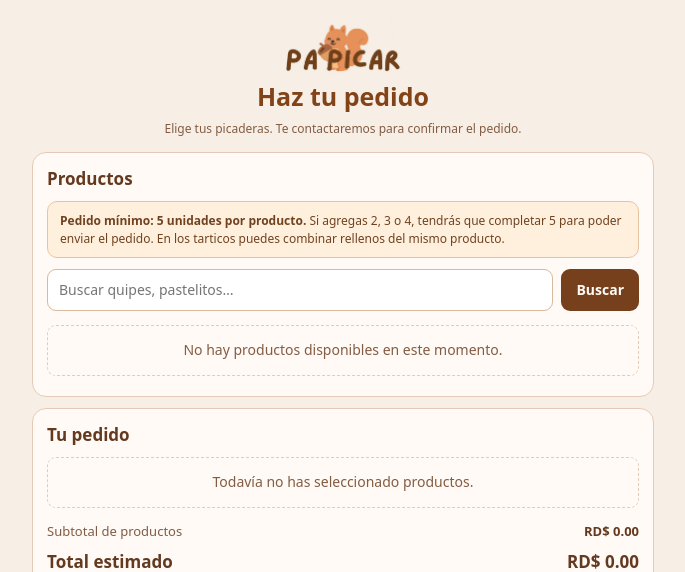
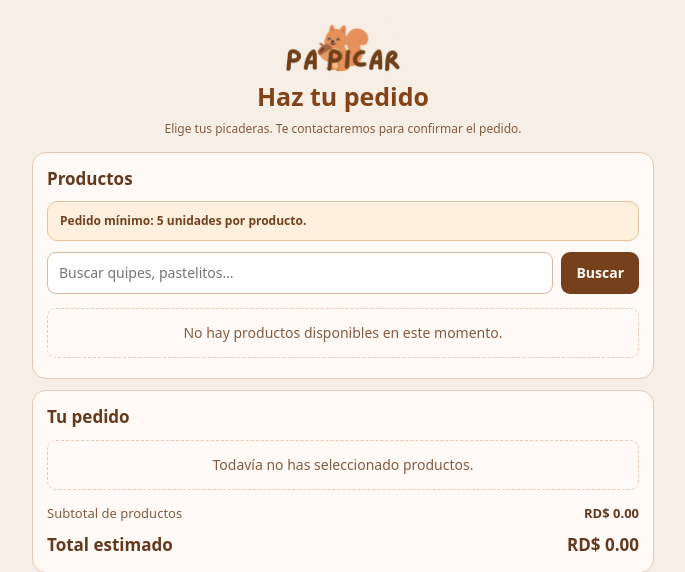
Before and after one commit to matiascorderoedwin-cmyk/Pa-picar, a Flask app: page /pedir in a window 1280 px wide. Shown: the top 572 px of the page, without its empty margins (297-982 px from the left). Run offline with Flask 3, Linux system fonts and the light colour scheme; data that the repository does not hold is empty; some libraries are stand-ins or nearby versions.

Commit message:
Simplify five-unit minimum notices in public order form

```diff
--- a/app.py
+++ b/app.py
@@ -1064,10 +1064,7 @@ def enviar_pedido():
                 for producto in productos:
                     q=cantidades[producto['id']]
                     if q < 5:
-                        raise ValueError(
-                            f'El mínimo es de 5 unidades por producto. '
-                            f'Agrega al menos 5 unidades de {producto["nombre"]}; llevas {q}.'
-                        )
+                        raise ValueError('El mínimo es de 5 unidades por producto.')
                     if not producto['activo'] or producto['eliminado'] or producto['cantidad']<q:
                         raise ValueError('No hay suficientes unidades de '+producto['nombre'])
                 for (pid,relleno),q in variantes.items():
--- a/templates/pedir.html
+++ b/templates/pedir.html
@@ -100,7 +100,7 @@
 
     <section class="card" aria-labelledby="titulo-productos">
       <h2 id="titulo-productos">Productos</h2>
-      <p class="regla-minimo"><strong>Pedido mínimo: 5 unidades por producto.</strong> Si agregas 2, 3 o 4, tendrás que completar 5 para poder enviar el pedido. En los tarticos puedes combinar rellenos del mismo producto.</p>
+      <p class="regla-minimo"><strong>Pedido mínimo: 5 unidades por producto.</strong></p>
       <!-- Buscador fuera del formulario: Enter nunca envía un pedido. -->
       <div class="buscador" role="search">
         <input id="busqueda" type="search" placeholder="Buscar quipes, pastelitos…" aria-label="Buscar producto" autocomplete="off">
@@ -334,10 +334,8 @@
         return pendientes;
       }
 
-      function mensajeMinimo(pendientes) {
-        return 'El mínimo es de 5 unidades por producto. ' + pendientes
-          .map(p => p.nombre + ': llevas ' + p.unidades + ', te faltan ' + p.faltan + '.')
-          .join(' ');
+      function mensajeMinimo() {
+        return 'El mínimo es de 5 unidades por producto.';
       }
 
       function actualizarAvisosMinimo() {
```
